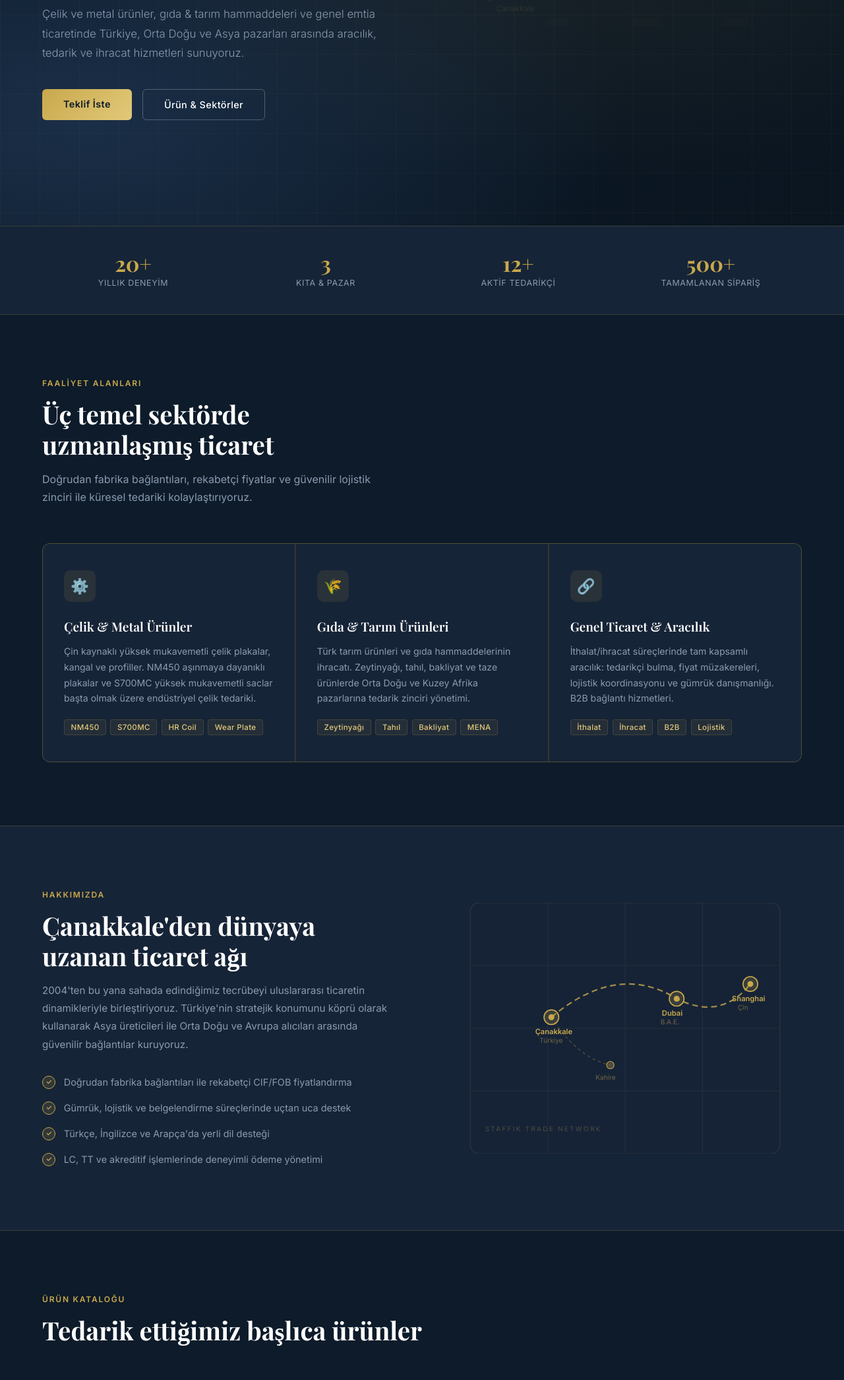
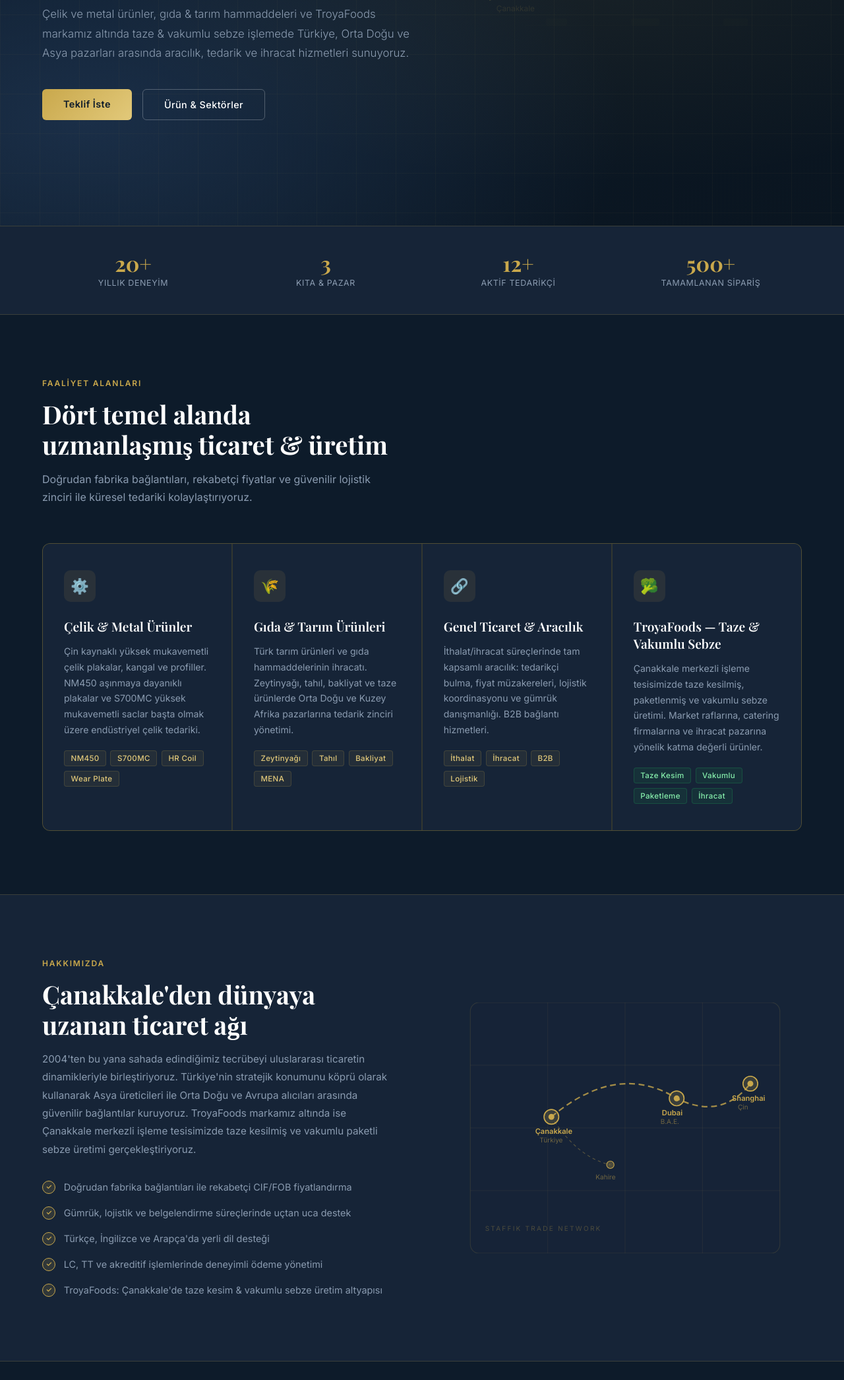
Before and after one commit to murat-staffik/staffik.github.io, a plain HTML site: page index.html in a window 1280 px wide. Shown: the part 458-2549 px from the top of the page at 66% size. Drawn offline with nearby package versions, Linux system fonts and the light colour scheme.

Commit message:
TroyaFoods kriterleri eklendi

```diff
--- a/index.html
+++ b/index.html
@@ -254,7 +254,7 @@
 
   .sectors-grid {
     display: grid;
-    grid-template-columns: repeat(3, 1fr);
+    grid-template-columns: repeat(4, 1fr);
     gap: 1.5px;
     background: var(--border);
     border: 1px solid var(--border);
@@ -383,9 +383,14 @@
     padding: 0.2rem 0.55rem; border-radius: 3px;
     letter-spacing: 0.05em; text-transform: uppercase;
   }
-  .product-badge.food {
-    background: rgba(46,160,67,0.1);
-    color: #4ade80; border-color: rgba(46,160,67,0.2);
+  .product-badge.troya {
+    background: rgba(34,197,94,0.1);
+    color: #86efac; border-color: rgba(34,197,94,0.2);
+  }
+  .tag.troya {
+    background: rgba(34,197,94,0.08);
+    border-color: rgba(34,197,94,0.2);
+    color: #86efac;
   }
 
   /* ── CONTACT ── */
@@ -459,7 +464,7 @@
   @media (max-width: 900px) {
     .nav-links { display: none; }
     .hamburger { display: flex; }
-    .sectors-grid { grid-template-columns: 1fr; }
+    .sectors-grid { grid-template-columns: 1fr 1fr; }
     .about-grid { grid-template-columns: 1fr; }
     .about-visual { height: 240px; }
     .contact-grid { grid-template-columns: 1fr; gap: 2.5rem; }
@@ -544,10 +549,10 @@
     </h1>
 
     <p class="hero-desc"
-      data-tr="Çelik ve metal ürünler, gıda & tarım hammaddeleri ve genel emtia ticaretinde Türkiye, Orta Doğu ve Asya pazarları arasında aracılık, tedarik ve ihracat hizmetleri sunuyoruz."
-      data-en="We provide intermediary, sourcing, and export services between Turkey, the Middle East, and Asian markets in steel & metal products, food & agricultural commodities, and general trade."
-      data-ar="نقدم خدمات الوساطة والتوريد والتصدير بين تركيا والشرق الأوسط والأسواق الآسيوية في منتجات الصلب والمعادن والسلع الغذائية والزراعية والتجارة العامة.">
-      Çelik ve metal ürünler, gıda & tarım hammaddeleri ve genel emtia ticaretinde Türkiye, Orta Doğu ve Asya pazarları arasında aracılık, tedarik ve ihracat hizmetleri sunuyoruz.
+      data-tr="Çelik ve metal ürünler, gıda & tarım hammaddeleri ve TroyaFoods markamız altında taze & vakumlu sebze işlemede Türkiye, Orta Doğu ve Asya pazarları arasında aracılık, tedarik ve ihracat hizmetleri sunuyoruz."
+      data-en="We provide intermediary, sourcing, and export services between Turkey, the Middle East, and Asian markets in steel & metal products, food & agricultural commodities, and fresh & vacuum-packed vegetables under our TroyaFoods brand."
+      data-ar="نقدم خدمات الوساطة والتوريد والتصدير بين تركيا والشرق الأوسط والأسواق الآسيوية في منتجات الصلب والمعادن والسلع الغذائية والزراعية والخضروات الطازجة والمعبأة بالتفريغ تحت علامتنا التجارية TroyaFoods.">
+      Çelik ve metal ürünler, gıda & tarım hammaddeleri ve TroyaFoods markamız altında taze & vakumlu sebze işlemede Türkiye, Orta Doğu ve Asya pazarları arasında aracılık, tedarik ve ihracat hizmetleri sunuyoruz.
     </p>
 
     <div class="hero-actions">
@@ -583,7 +588,7 @@
 <section class="section" id="sectors">
   <div class="section-header reveal">
     <p class="section-label" data-tr="Faaliyet Alanları" data-en="Business Areas" data-ar="مجالات النشاط">Faaliyet Alanları</p>
-    <h2 class="section-title" data-tr="Üç temel sektörde<br>uzmanlaşmış ticaret" data-en="Specialized trade<br>in three core sectors" data-ar="تجارة متخصصة<br>في ثلاثة قطاعات أساسية">Üç temel sektörde<br>uzmanlaşmış ticaret</h2>
+    <h2 class="section-title" data-tr="Dört temel alanda<br>uzmanlaşmış ticaret & üretim" data-en="Specialized trade & production<br>in four core areas" data-ar="تجارة وإنتاج متخصص<br>في أربعة مجالات أساسية">Dört temel alanda<br>uzmanlaşmış ticaret & üretim</h2>
     <p class="section-subtitle" data-tr="Doğrudan fabrika bağlantıları, rekabetçi fiyatlar ve güvenilir lojistik zinciri ile küresel tedariki kolaylaştırıyoruz." data-en="We facilitate global sourcing with direct factory connections, competitive pricing, and reliable logistics chains." data-ar="نسهل التوريد العالمي من خلال روابط مباشرة بالمصانع وأسعار تنافسية وسلاسل لوجستية موثوقة.">Doğrudan fabrika bağlantıları, rekabetçi fiyatlar ve güvenilir lojistik zinciri ile küresel tedariki kolaylaştırıyoruz.</p>
   </div>
 
@@ -624,6 +629,18 @@
         <span class="tag">Lojistik</span>
       </div>
     </div>
+    <!-- TroyaFoods -->
+    <div class="sector-card">
+      <div class="sector-icon">🥦</div>
+      <h3 class="sector-title" data-tr="TroyaFoods — Taze & Vakumlu Sebze" data-en="TroyaFoods — Fresh & Vacuum-Packed Vegetables" data-ar="TroyaFoods — خضروات طازجة ومعبأة بالتفريغ">TroyaFoods — Taze & Vakumlu Sebze</h3>
+      <p class="sector-desc" data-tr="Çanakkale merkezli işleme tesisimizde taze kesilmiş, paketlenmiş ve vakumlu sebze üretimi. Market raflarına, catering firmalarına ve ihracat pazarına yönelik katma değerli ürünler." data-en="Fresh-cut, packaged, and vacuum-packed vegetable production at our Çanakkale-based processing facility. Value-added products for retail shelves, catering companies, and export markets." data-ar="إنتاج خضروات مقطعة طازجة ومعبأة ومعبأة بالتفريغ في منشأة معالجتنا في جناق قلعة. منتجات ذات قيمة مضافة لرفوف البيع بالتجزئة وشركات تقديم الطعام وأسواق التصدير.">Çanakkale merkezli işleme tesisimizde taze kesilmiş, paketlenmiş ve vakumlu sebze üretimi. Market raflarına, catering firmalarına ve ihracat pazarına yönelik katma değerli ürünler.</p>
+      <div class="sector-tags">
+        <span class="tag troya">Taze Kesim</span>
+        <span class="tag troya">Vakumlu</span>
+        <span class="tag troya">Paketleme</span>
+        <span class="tag troya">İhracat</span>
+      </div>
+    </div>
   </div>
 </section>
 
@@ -634,10 +651,10 @@
       <p class="section-label" data-tr="Hakkımızda" data-en="About Us" data-ar="عن الشركة">Hakkımızda</p>
       <h2 class="section-title" data-tr="Çanakkale'den dünyaya uzanan ticaret ağı" data-en="A trade network reaching the world from Çanakkale" data-ar="شبكة تجارية تمتد من جناق قلعة إلى العالم">Çanakkale'den dünyaya uzanan ticaret ağı</h2>
       <p style="font-size:0.95rem;color:var(--text-muted);line-height:1.8;margin-top:1rem;"
-        data-tr="2004'ten bu yana sahada edindiğimiz tecrübeyi uluslararası ticaretin dinamikleriyle birleştiriyoruz. Türkiye'nin stratejik konumunu köprü olarak kullanarak Asya üreticileri ile Orta Doğu ve Avrupa alıcıları arasında güvenilir bağlantılar kuruyoruz."
-        data-en="Since 2004, we have combined our field experience with the dynamics of international trade. Using Turkey's strategic position as a bridge, we build reliable connections between Asian manufacturers and Middle Eastern and European buyers."
-        data-ar="منذ عام 2004، نجمع خبرتنا الميدانية مع ديناميكيات التجارة الدولية. باستخدام الموقع الاستراتيجي لتركيا كجسر، نبني روابط موثوقة بين المصنعين الآسيويين والمشترين في الشرق الأوسط وأوروبا.">
-        2004'ten bu yana sahada edindiğimiz tecrübeyi uluslararası ticaretin dinamikleriyle birleştiriyoruz. Türkiye'nin stratejik konumunu köprü olarak kullanarak Asya üreticileri ile Orta Doğu ve Avrupa alıcıları arasında güvenilir bağlantılar kuruyoruz.
+        data-tr="2004'ten bu yana sahada edindiğimiz tecrübeyi uluslararası ticaretin dinamikleriyle birleştiriyoruz. Türkiye'nin stratejik konumunu köprü olarak kullanarak Asya üreticileri ile Orta Doğu ve Avrupa alıcıları arasında güvenilir bağlantılar kuruyoruz. TroyaFoods markamız altında ise Çanakkale merkezli işleme tesisimizde taze kesilmiş ve vakumlu paketli sebze üretimi gerçekleştiriyoruz."
+        data-en="Since 2004, we have combined our field experience with the dynamics of international trade. Using Turkey's strategic position as a bridge, we build reliable connections between Asian manufacturers and Middle Eastern and European buyers. Under our TroyaFoods brand, we produce fresh-cut and vacuum-packed vegetables at our Çanakkale-based processing facility."
+        data-ar="منذ عام 2004، نجمع خبرتنا الميدانية مع ديناميكيات التجارة الدولية. باستخدام الموقع الاستراتيجي لتركيا كجسر، نبني روابط موثوقة بين المصنعين الآسيويين والمشترين في الشرق الأوسط وأوروبا. وتحت علامة TroyaFoods التجارية، ننتج خضروات مقطعة طازجة ومعبأة بالتفريغ في منشأتنا في جناق قلعة.">
+        2004'ten bu yana sahada edindiğimiz tecrübeyi uluslararası ticaretin dinamikleriyle birleştiriyoruz. Türkiye'nin stratejik konumunu köprü olarak kullanarak Asya üreticileri ile Orta Doğu ve Avrupa alıcıları arasında güvenilir bağlantılar kuruyoruz. TroyaFoods markamız altında ise Çanakkale merkezli işleme tesisimizde taze kesilmiş ve vakumlu paketli sebze üretimi gerçekleştiriyoruz.
       </p>
       <ul class="values-list">
         <li>
@@ -655,6 +672,10 @@
         <li>
           <span class="value-dot">✓</span>
           <span data-tr="LC, TT ve akreditif işlemlerinde deneyimli ödeme yönetimi" data-en="Experienced payment management in LC, TT, and letter of credit transactions" data-ar="إدارة مدفوعات متمرسة في معاملات LC وTT وخطابات الاعتماد">LC, TT ve akreditif işlemlerinde deneyimli ödeme yönetimi</span>
+        </li>
+        <li>
+          <span class="value-dot">✓</span>
+          <span data-tr="TroyaFoods: Çanakkale'de taze kesim & vakumlu sebze üretim altyapısı" data-en="TroyaFoods: Fresh-cut & vacuum-pack vegetable production infrastructure in Çanakkale" data-ar="TroyaFoods: بنية تحتية لإنتاج الخضروات المقطعة الطازجة والمعبأة بالتفريغ في جناق قلعة">TroyaFoods: Çanakkale'de taze kesim & vakumlu sebze üretim altyapısı</span>
         </li>
       </ul>
     </div>
@@ -756,6 +777,20 @@
         <td data-tr="Kuzey Afrika / MENA" data-en="North Africa / MENA" data-ar="شمال أفريقيا / الشرق الأوسط">Kuzey Afrika / MENA</td>
         <td>CFR / CIF</td>
       </tr>
+      <tr>
+        <td><span class="product-name" data-tr="Taze Kesilmiş Sebzeler (TroyaFoods)" data-en="Fresh-Cut Vegetables (TroyaFoods)" data-ar="خضروات مقطعة طازجة (TroyaFoods)">Taze Kesilmiş Sebzeler (TroyaFoods)</span></td>
+        <td><span class="product-badge troya" data-tr="TroyaFoods" data-en="TroyaFoods" data-ar="TroyaFoods">TroyaFoods</span></td>
+        <td data-tr="Türkiye (Çanakkale)" data-en="Turkey (Çanakkale)" data-ar="تركيا (جناق قلعة)">Türkiye (Çanakkale)</td>
+        <td data-tr="Yurt İçi / MENA" data-en="Domestic / MENA" data-ar="محلي / الشرق الأوسط">Yurt İçi / MENA</td>
+        <td>DAP / EXW</td>
+      </tr>
+      <tr>
+        <td><span class="product-name" data-tr="Vakumlu Paketli Sebzeler (TroyaFoods)" data-en="Vacuum-Packed Vegetables (TroyaFoods)" data-ar="خضروات معبأة بالتفريغ (TroyaFoods)">Vakumlu Paketli Sebzeler (TroyaFoods)</span></td>
+        <td><span class="product-badge troya" data-tr="TroyaFoods" data-en="TroyaFoods" data-ar="TroyaFoods">TroyaFoods</span></td>
+        <td data-tr="Türkiye (Çanakkale)" data-en="Turkey (Çanakkale)" data-ar="تركيا (جناق قلعة)">Türkiye (Çanakkale)</td>
+        <td data-tr="Süpermarketler / Catering / İhracat" data-en="Supermarkets / Catering / Export" data-ar="سوبر ماركت / تموين / تصدير">Süpermarketler / Catering / İhracat</td>
+        <td>DAP / CIF</td>
+      </tr>
     </tbody>
   </table>
   <p style="font-size:0.8rem;color:var(--text-muted);margin-top:1rem;padding-left:0.5rem;"
@@ -829,6 +864,7 @@
           <option value="" data-tr="Seçiniz..." data-en="Select..." data-ar="اختر...">Seçiniz...</option>
           <option value="steel" data-tr="Çelik & Metal" data-en="Steel & Metal" data-ar="الصلب والمعادن">Çelik & Metal</option>
           <option value="food" data-tr="Gıda & Tarım" data-en="Food & Agriculture" data-ar="الغذاء والزراعة">Gıda & Tarım</option>
+          <option value="troya" data-tr="TroyaFoods — Taze & Vakumlu Sebze" data-en="TroyaFoods — Fresh & Vacuum-Packed Veg" data-ar="TroyaFoods — خضروات طازجة ومعبأة">TroyaFoods — Taze & Vakumlu Sebze</option>
           <option value="general" data-tr="Genel Ticaret" data-en="General Trade" data-ar="التجارة العامة">Genel Ticaret</option>
         </select>
       </div>
```
